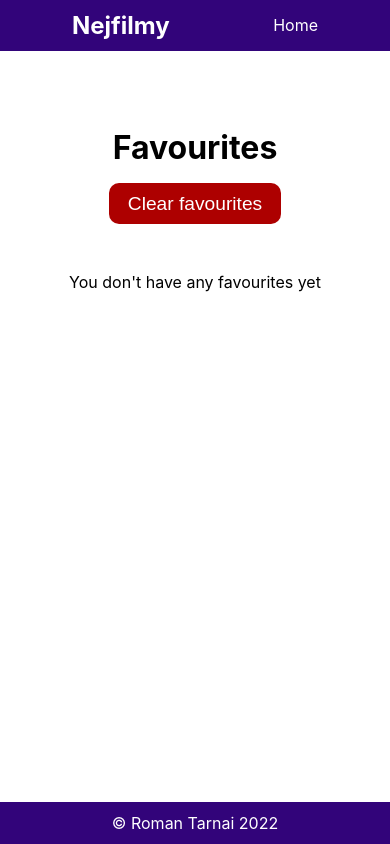
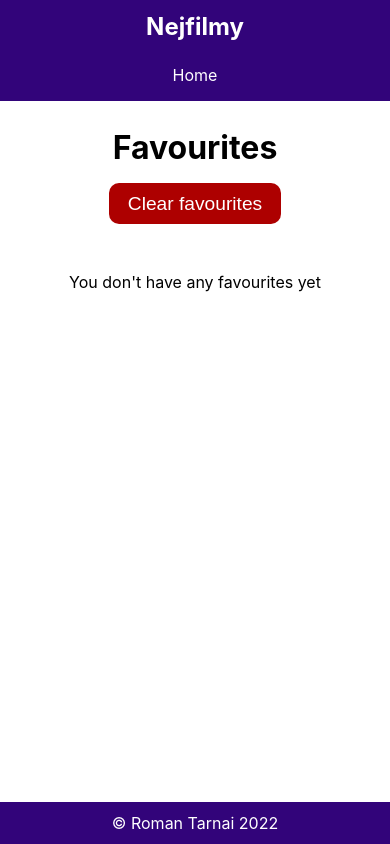
Before and after one commit to romcanek/movie_app, a Next.js app: page /profile in a window 390 px wide. Built offline with nearby package versions, Linux system fonts and the light colour scheme.

Commit message:
responsivness

```diff
--- a/styles/home.module.scss
+++ b/styles/home.module.scss
@@ -113,9 +113,56 @@
     }
 }
 
+/* ================
+    media queries
+ ====================*/
+@media only screen and (max-width: 800px) {
+    .movie_list{
+        grid-template-columns: repeat(2, minmax(auto, 500px));
+    }
+}
+@media only screen and (max-width: 700px) {
+    .navbar{
+        padding-inline: 2em;
+        height: max-content;
+        row-gap: 1.5em;
+        flex-direction: column;
+        h2{
+            margin-top: .5em;
+        }
+        .search_link_container{
+            flex-direction: column-reverse;
+            row-gap: 1.5em;
+            padding-bottom: 1em;
+        }
+    }
+    .container{
+        margin-top: 12em;
+    }
+}
+@media only screen and (max-width: 510px) {
+    .movie_list{
+        grid-template-columns: repeat(1, minmax(auto, 500px));
+    }
+    .pager{
+        column-gap: 1em;
+        button{
+            font-size: 1.1rem;
+            padding-inline: .55em;
+            padding-block: .2em;
+        }
+    }
+    .search_bar{
+        input{
+            width: 12em;
+        }
+    }
+}
+
 // styles for profile
 .profile_container{
     @include flex-center();
+    margin-inline: 5%;
     flex-wrap: wrap;
     margin-top: 3em;
     row-gap: 3em;
```
Also changed, not shown: styles/filter.module.scss (+21 -1 lines).
